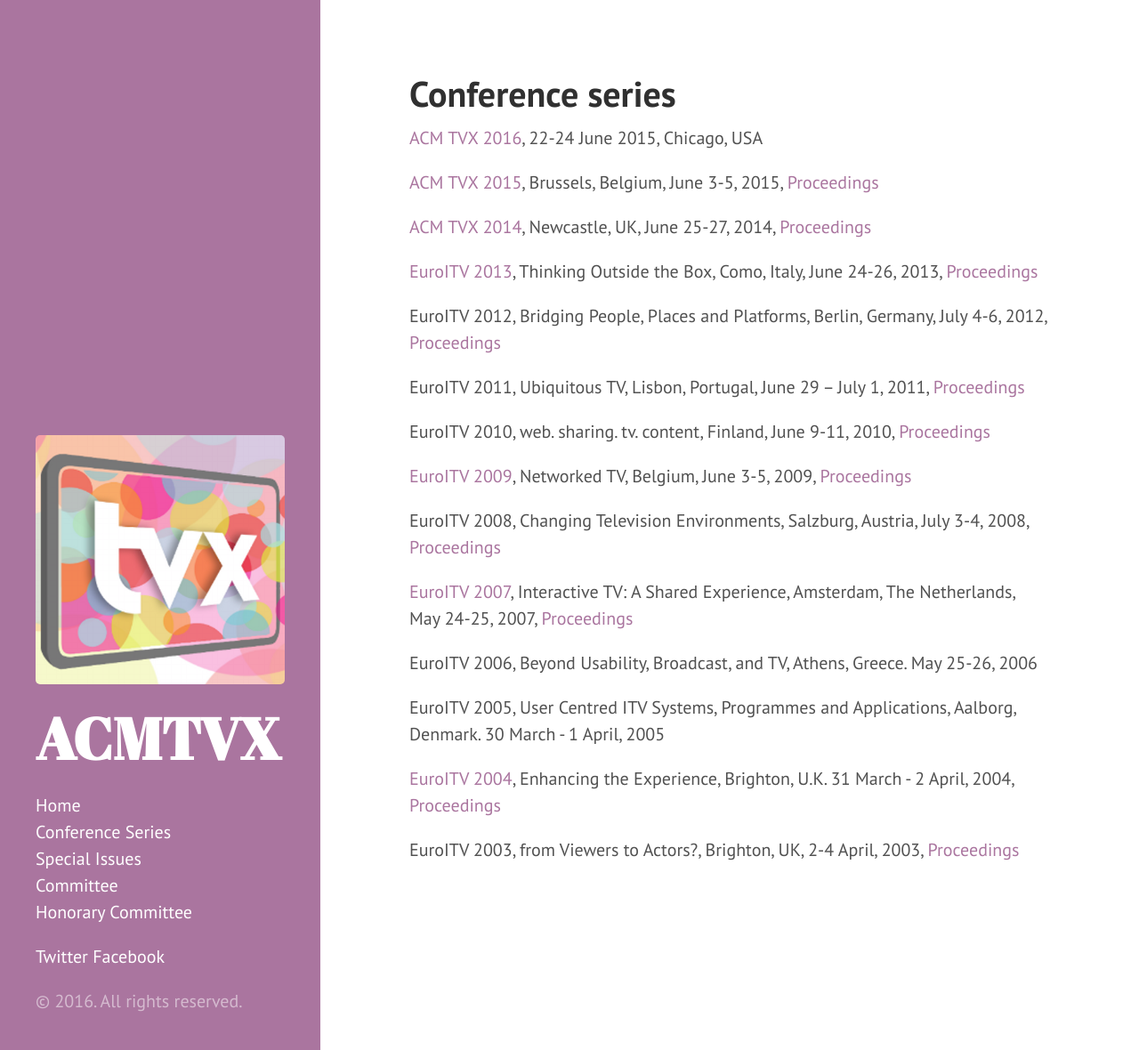
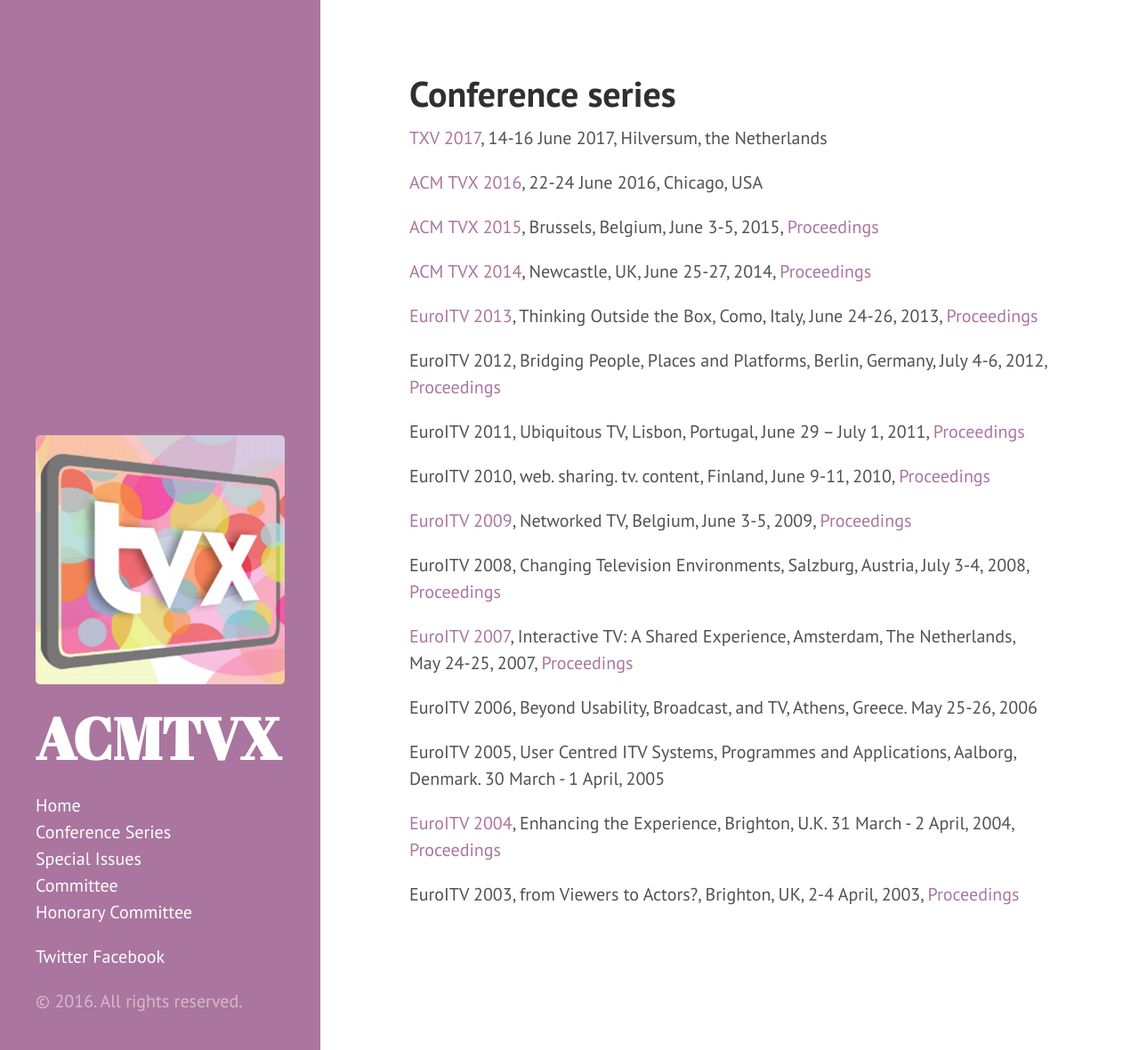
Before and after one commit to acmtvx/www, a Jekyll site: the page built from conference_series.md, in a window 1280 px wide and 1180 px high. Shown: the whole window at 89% size. Built offline with Jekyll 4.4.1, drawn with Linux system fonts in a browser that asks for light colours; Markdown is read by kramdown in place of the engine named in the settings.

Commit message:
Update conference_series.md

```diff
--- a/conference_series.md
+++ b/conference_series.md
@@ -3,11 +3,13 @@ layout: page
 title: Conference series
 ---
 
-[ACM TVX 2016](http://tvx2016.com/), 22-24 June 2015, Chicago, USA
+[TXV 2017](http://tvx2017.acm.org), 14-16 June 2017, Hilversum, the Netherlands
 
-[ACM TVX 2015](http://tvx2015.com/), Brussels, Belgium, June 3-5, 2015, [Proceedings](http://dl.acm.org/citation.cfm?id=2745197)
+[ACM TVX 2016](http://tvx2016.com/), 22-24 June 2016, Chicago, USA
 
-[ACM TVX 2014](http://tvx2014.com/), Newcastle, UK, June 25-27, 2014, [Proceedings](http://dl.acm.org/citation.cfm?id=2602299&coll=DL&dl=ACM)
+[ACM TVX 2015](http://tvx2015.acm.org), Brussels, Belgium, June 3-5, 2015, [Proceedings](http://dl.acm.org/citation.cfm?id=2745197)
+
+[ACM TVX 2014](http://tvx2014.acm.org), Newcastle, UK, June 25-27, 2014, [Proceedings](http://dl.acm.org/citation.cfm?id=2602299&coll=DL&dl=ACM)
 
 [EuroITV 2013](https://sites.google.com/a/euro-itv.org/2013/), Thinking Outside the Box, Como, Italy, June 24-26, 2013, [Proceedings](http://dl.acm.org/citation.cfm?id=2465958)
 
```
